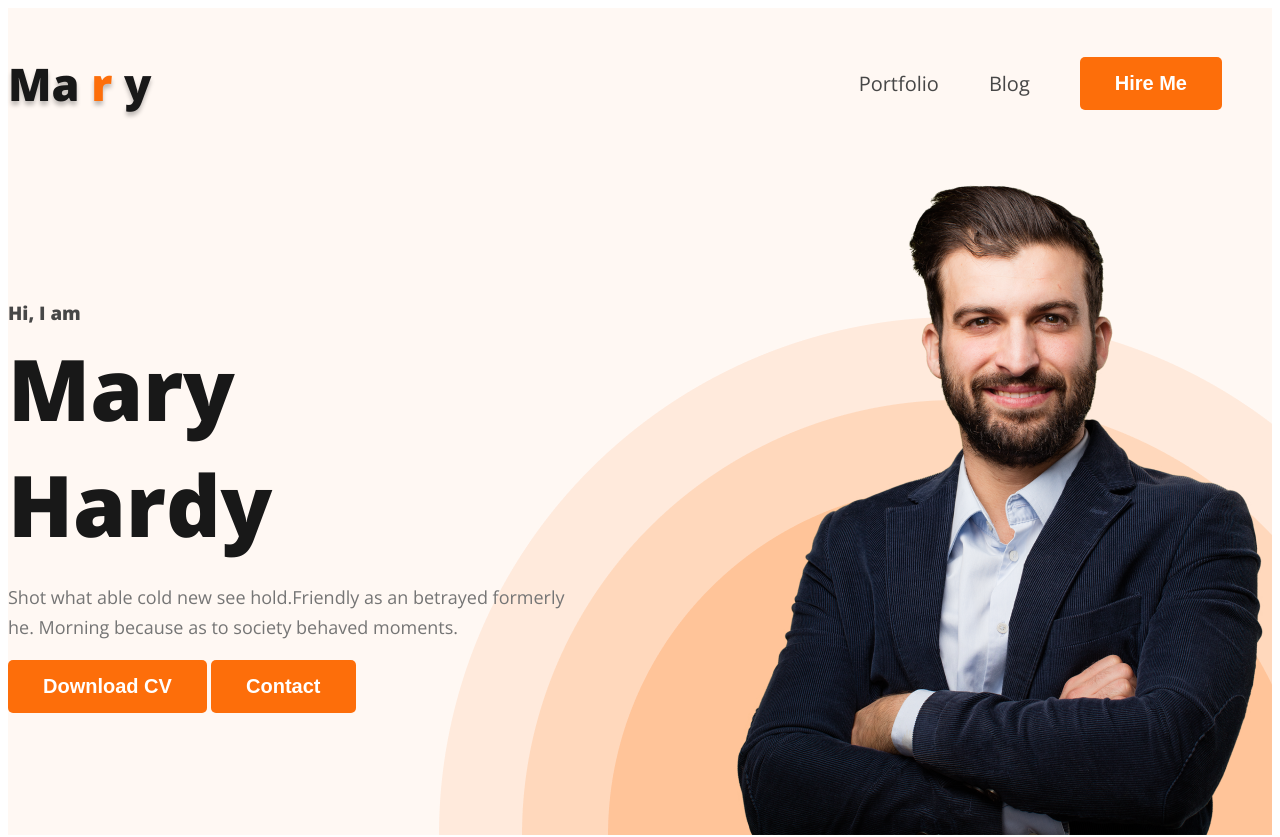
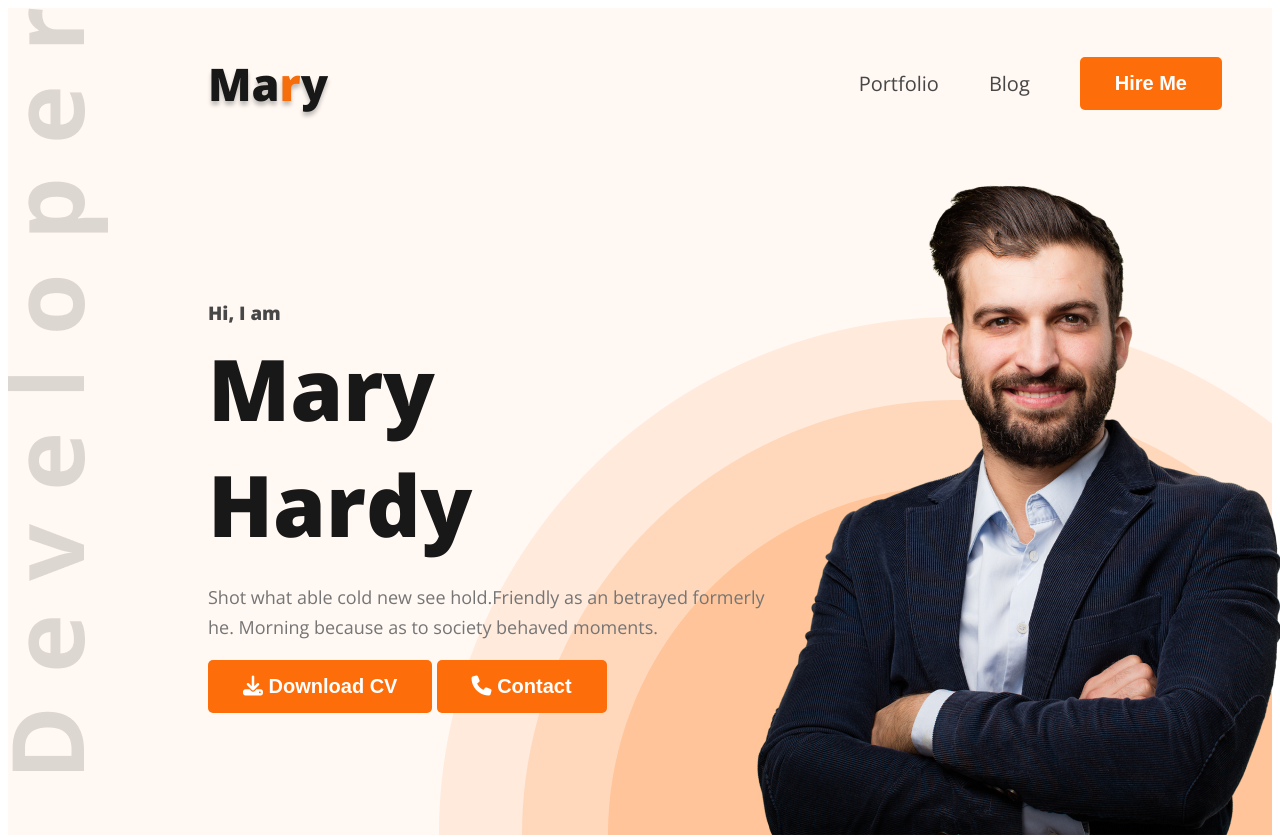
Before and after one commit to farzana-mohsin/web-developer-portfolio, a plain HTML site: page index.html in a window 1280 px wide. Shown: the top 837 px of the page. Drawn offline with nearby package versions, Linux system fonts and the light colour scheme.

Commit message:
change nav-letter color

```diff
--- a/index.html
+++ b/index.html
@@ -20,16 +20,16 @@
       rel="stylesheet"
       href="/web-developer-portfolio/styles/portfolio.css"
     />
+    <script
+      src="https://kit.fontawesome.com/71fcfe4822.js"
+      crossorigin="anonymous"
+    ></script>
   </head>
 
   <body>
     <header class="header">
       <nav>
-        <h3 class="nav-title">
-          Ma
-          <span class="nav-letter">r</span>
-          y
-        </h3>
+        <h3 class="nav-title">Ma<span class="nav-letter">r</span>y</h3>
         <ul>
           <li><a href="">Portfolio</a></li>
           <li><a href="">Blog</a></li>
@@ -50,8 +50,12 @@
             <button class="btn-primary">Download CV</button>
             <button class="btn-primary">Contact</button>
           </div> -->
-          <button class="btn-primary">Download CV</button>
-          <button class="btn-primary">Contact</button>
+          <button class="btn-primary">
+            <i class="fa-solid fa-download"></i> Download CV
+          </button>
+          <button class="btn-primary">
+            <i class="fa-solid fa-phone"></i> Contact
+          </button>
         </div>
         <img src="images/hardy.png" width="584" height="676" alt="" />
       </div>
--- a/styles/portfolio.css
+++ b/styles/portfolio.css
@@ -7,17 +7,17 @@ nav {
   /* margin: 5px; */
   align-items: center;
   justify-content: space-between;
-  margin: 0, 200px;
+  padding-left: 200px;
 }
 
 .nav-title {
-  color: var(--Dark-01, #181818);
+  color: #181818;
   text-shadow: 0px 4px 4px rgba(0, 0, 0, 0.25);
   font-size: 45px;
   font-weight: 800;
 }
 .nav-letter {
-  color: #fd6e0a;
+  color: #f66d0c;
   /* font-size: 45px;
   font-weight: 800; */
 }
@@ -41,22 +41,24 @@ nav li {
 }
 nav a {
   text-decoration: none;
-  color: var(--Dark-02, #474747);
+  color: #474747;
   font-size: 20px;
   font-weight: 400;
 }
 /* header related styles */
 .header {
   background-color: #fff8f3;
-  background-image: url("../images/header_bg.png");
+  background-image: url("../images/header_bg.png"),
+    url("../images/developer.png");
   background-repeat: no-repeat;
-  background-position: bottom right;
+  background-position: bottom right, top left;
 }
 .banner {
   padding: 30px, 30px, 0px, 150px;
   display: flex;
   align-items: center;
   justify-content: space-between;
+  padding-left: 200px;
 }
 /* .buttons {
   display: flex;
@@ -239,5 +241,5 @@ textarea {
   border: 0;
 }
 .social-links a {
-  margin-right: 24px;
+  margin-right: 14px;
 }
```
